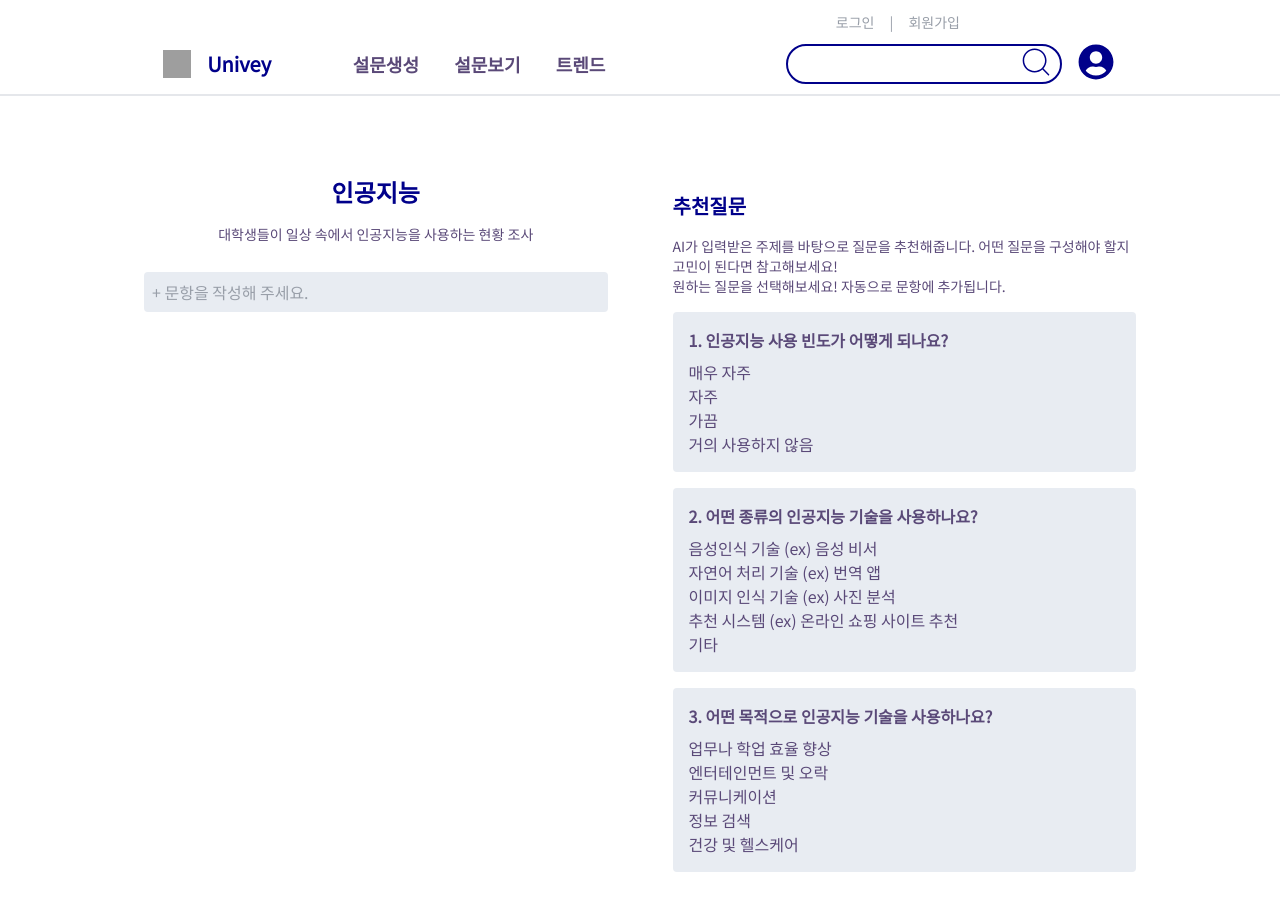
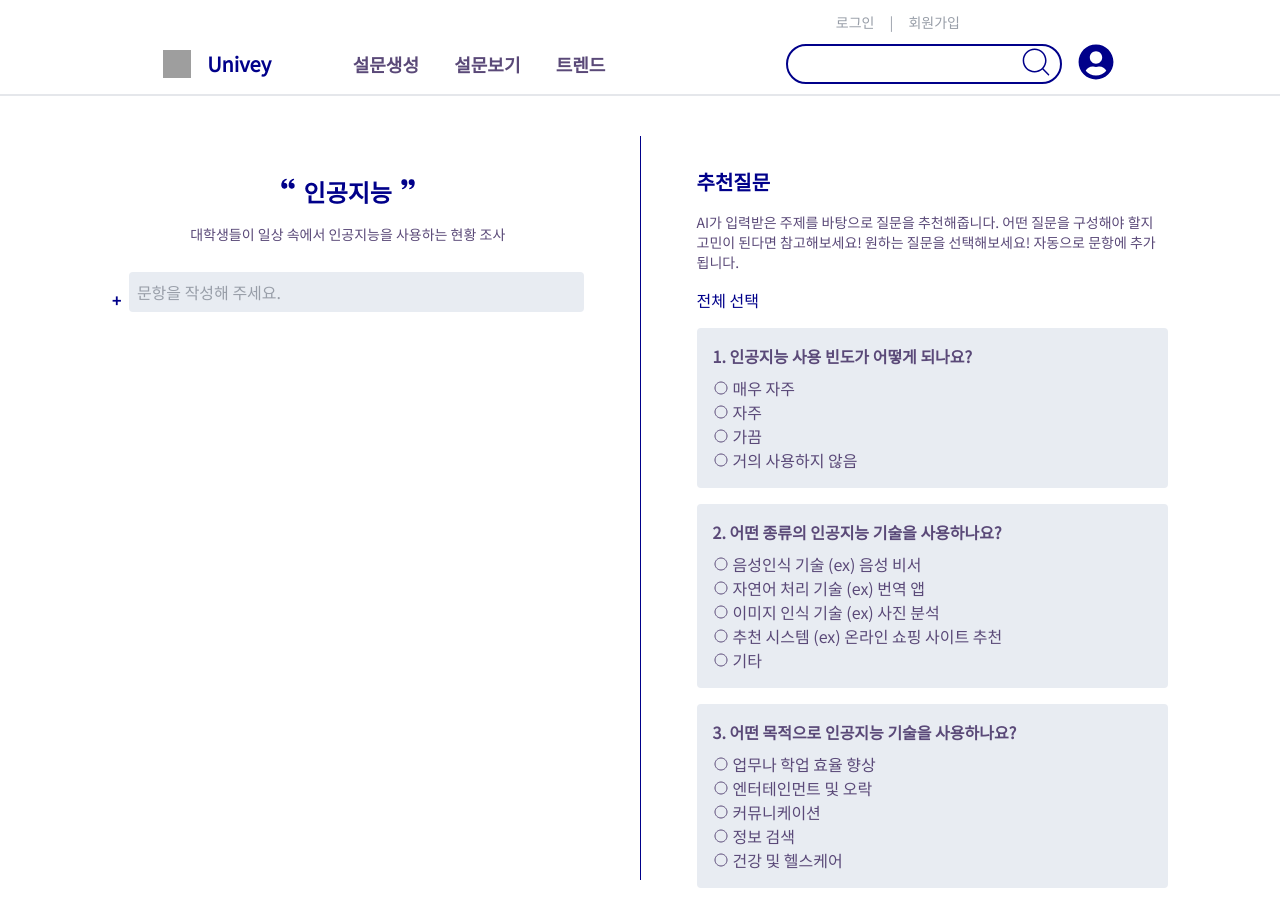
Before and after one commit to lse415/Univey_Front, a React (Create React App) app: page /main/create/detail in a window 1280 px wide. Built offline with nearby package versions, Linux system fonts and the light colour scheme; grey boxes are pictures that could not be loaded.

Commit message:
[FIX]#12 add button 수정

```diff
--- a/src/components/create_detail/CreateQuestion.jsx
+++ b/src/components/create_detail/CreateQuestion.jsx
@@ -1,10 +1,11 @@
 import React, { useState } from 'react';
+import { IoRadioButtonOff } from "react-icons/io5";
 
 const CreateQuestion = ({ onCancel, onAddQuestion }) => {
   const [question, setQuestion] = useState('');
   const [questionType, setQuestionType] = useState('multipleChoice');
   const [showComponent, setShowComponent] = useState(true);
-  const [answers, setAnswers] = useState([]);
+  const [answers, setAnswers] = useState(['']);
 
   const handleAddQuestion = () => {
     if (question.trim() !== '') {
@@ -17,7 +18,7 @@ const CreateQuestion = ({ onCancel, onAddQuestion }) => {
       onAddQuestion(newQuestion);
 
       setQuestion('');
-      setAnswers([]);
+      setAnswers(['']);
     }
   };
 
@@ -26,18 +27,24 @@ const CreateQuestion = ({ onCancel, onAddQuestion }) => {
     onCancel();
   };
 
-  const handleAddAnswer = () => {
-    setAnswers([...answers, '']);
-  };
-
   const handleUpdateAnswer = (index, value) => {
     const updatedAnswers = [...answers];
     updatedAnswers[index] = value;
+
+    // 마지막 answer 칸이 empty하지 않은 상태면 input 하나 더 생성
+    if (index === updatedAnswers.length - 1 && value.trim() !== '') {
+      updatedAnswers.push('');
+    }
+
     setAnswers(updatedAnswers);
   };
 
   return showComponent ? (
-    <div className="mb-2 rounded p-5 bg-question_card_bg">
+    <div className='flex w-full'>
+      <button onClick={handleAddQuestion} className=" text-main_color pr-2 font-bold">
+            +
+      </button>
+      <div className="mb-2 w-full rounded p-5 bg-question_card_bg">
         <div className="flex space-x-32">
           <input
             className="w-full p-1 border-b border-question_card_grey bg-transparent text-text_color"
@@ -62,24 +69,19 @@ const CreateQuestion = ({ onCancel, onAddQuestion }) => {
               <div key={index} className="flex items-center mt-2">
                 <input
                   className="p-1 border-b border-question_card_grey bg-transparent text-text_color mr-2"
-                placeholder={`Answer ${index + 1}`}
+                  placeholder={'응답 추가'}
                   value={answer}
                   onChange={(e) => handleUpdateAnswer(index, e.target.value)}
                 />
               </div>
             ))}
-          <button onClick={handleAddAnswer} className="text-blue-500 mt-3">
-            + 응답 추가
-          </button>
           </div>
         )}
-      <div className="pr-5 mt-2 text-right">
-        <button onClick={handleAddQuestion} className=" text-blue-500 px-4 py-2 mr-2">
+        {/* <div className="pr-5 mt-2 text-right">
+          <button onClick={handleAddQuestion} className="text-blue-500 px-4 py-2 mr-2">
             Add Question
           </button>
-        <button onClick={handleDelete} className="text-red-500 text-right">
-          Delete
-        </button>
+        </div> */}
       </div>
     </div>
   ) : null;
--- a/src/components/create_detail/QuestionCard.jsx
+++ b/src/components/create_detail/QuestionCard.jsx
@@ -1,6 +1,5 @@
-// QuestionCard.js
-
 import React from 'react';
+import { IoRadioButtonOff } from "react-icons/io5";
 
 const QuestionCard = ({ question, question_num, answer, onClick }) => {
   const renderAnswer = () => {
@@ -11,8 +10,8 @@ const QuestionCard = ({ question, question_num, answer, onClick }) => {
     return (
       <div>
         {Object.entries(answer).map(([key, value], index) => (
-          <p key={index}>
-            {value}
+          <p key={index} className='flex items-center'>
+            <IoRadioButtonOff className='mr-1'/> {value}
           </p>
         ))}
       </div>
--- a/src/components/create_detail/RecommendedQuestions.jsx
+++ b/src/components/create_detail/RecommendedQuestions.jsx
@@ -1,4 +1,4 @@
-import React from 'react';
+import React, {useState} from 'react';
 import QuestionCard from './QuestionCard';
 
 // RecommendedQuestions : 추천된 질문
@@ -7,17 +7,21 @@ import QuestionCard from './QuestionCard';
 
 const RecommendedQuestions = ({ recommendedQuestions, onAddQuestion }) => {
   return (
-    <div className="flex-1 p-4 mt-20">
+    <div className="flex-1 p-4 mt-14">
+
       <div className="text-xl font-semibold text-main_color mb-4">추천질문</div>
       <p className="mb-4 text-sm">
         AI가 입력받은 주제를 바탕으로 질문을 추천해줍니다. 어떤 질문을 구성해야 할지 고민이 된다면 참고해보세요!
-        <br></br>원하는 질문을 선택해보세요! 자동으로 문항에 추가됩니다.
+        원하는 질문을 선택해보세요! 자동으로 문항에 추가됩니다.
       </p>
+      <button className="text-right text-main_color mb-4">
+        전체 선택
+      </button>
       {recommendedQuestions.map((recommendedQuestion) => (
         <QuestionCard
           key={recommendedQuestion.question_num}
           question_num={recommendedQuestion.question_num.toString()}
-          question={recommendedQuestion.question || 'No question available'}
+          question={recommendedQuestion.question}
           answer={recommendedQuestion.answer}
           onClick={() => onAddQuestion(recommendedQuestion)}
         />
--- a/src/components/create_detail/UserQuestions.jsx
+++ b/src/components/create_detail/UserQuestions.jsx
@@ -1,8 +1,10 @@
 import React, { useState, useRef, useEffect } from 'react';
 import QuestionCard from './QuestionCard';
 import CreateQuestion from './CreateQuestion';
+import { BiSolidQuoteAltLeft } from "react-icons/bi";
+import { BiSolidQuoteAltRight } from "react-icons/bi";
 
-const UserQuestions = ({ userQuestions, onRemoveQuestion,onAddQuestion, topic, description  }) => {
+const UserQuestions = ({ userQuestions, onRemoveQuestion, onAddQuestion, topic, description }) => {
   const [creatingQuestion, setCreatingQuestion] = useState(false);
   const [newQuestion, setNewQuestion] = useState('');
   const inputRef = useRef(null);
@@ -20,8 +22,19 @@ const UserQuestions = ({ userQuestions, onRemoveQuestion,onAddQuestion, topic, d
     setNewQuestion('');
   };
 
+  const handleClick = () => {
+    setCreatingQuestion((prev) => !prev);
+  };
+
   const handleClickOutside = (event) => {
-    if (inputRef.current && !inputRef.current.contains(event.target) && !creatingQuestion) {
+    const inputElement = inputRef.current.querySelector('input');
+
+    // Check if the input box is empty
+    if (inputElement
+      && inputElement.value.trim() === ''
+      && !inputRef.current.contains(event.target)
+      && creatingQuestion) {
+      // If creatingQuestion is true, clicked outside, input box is empty -> false....
       setCreatingQuestion(false);
     }
   };
@@ -36,7 +49,12 @@ const UserQuestions = ({ userQuestions, onRemoveQuestion,onAddQuestion, topic, d
 
   return (
     <div className="flex-1 p-4 mt-16">
-      <h2 className="text-2xl text-center font-semibold text-main_color mb-4">{topic}</h2>
+      <div className='flex justify-center'>
+        <BiSolidQuoteAltLeft className='text-main_color'/>
+        <h2 className="text-2xl font-semibold text-main_color mb-4 px-2">{topic}</h2>
+        <BiSolidQuoteAltRight className='text-main_color'/>
+      </div>
+
       <p className="text-center text-sm mb-7">{description}</p>
       {userQuestions.map((userQuestion, index) => (
         <QuestionCard
@@ -47,18 +65,22 @@ const UserQuestions = ({ userQuestions, onRemoveQuestion,onAddQuestion, topic, d
           onClick={() => onRemoveQuestion(index)}
         />
       ))}
-      <div className="mt-4" ref={inputRef}>
-        <div
-          onClick={() => setCreatingQuestion(true)}
-          className="p-2 mb-4 bg-question_card_bg rounded text-sub_text_color cursor-pointer"
-        >
-          + 문항을 작성해 주세요.
-        </div>
-        {creatingQuestion && (
-          <CreateQuestion
-            onCancel={() => setCreatingQuestion(false)}
-            onAddQuestion={handleAddQuestion}
-          />
+      <div className="mt-4 flex" ref={inputRef}>
+        {creatingQuestion ? (
+          <CreateQuestion onCancel={handleClick} onAddQuestion={handleAddQuestion} />
+        ) : (
+          <div className='flex items-center w-full'>
+            <button className=" text-main_color pr-2 font-bold">
+            {/* onClick={handleAddQuestion}  */}
+            +
+            </button>
+            <div
+              onClick={handleClick}
+              className="p-2 mb-4 w-full bg-question_card_bg rounded text-sub_text_color cursor-pointer"
+            >
+              문항을 작성해 주세요.
+            </div>
+          </div>
         )}
       </div>
     </div>
--- a/src/pages/CreateDetail.jsx
+++ b/src/pages/CreateDetail.jsx
@@ -16,7 +16,7 @@ const CreateDetail = () => {
 
         const flattenedRecommendedQuestions = surveyData
           .map(item => item.recommendedQuestions)
-          .flat();
+          .flat();  //배열 병합.
 
         setRecommendedQuestions(flattenedRecommendedQuestions);
 
@@ -46,7 +46,8 @@ const CreateDetail = () => {
   };
 
   return (
-    <div className="flex md:mx-32">
+    <div className="flex items-stretch md:mx-24">
+      <div className="flex-1">
         <UserQuestions
           userQuestions={userQuestions}
           onRemoveQuestion={handleRemoveQuestion}
@@ -54,12 +55,16 @@ const CreateDetail = () => {
           description={description}
           onAddQuestion={handleAddQuestion}
         />
-      <div className="border-l border-main_color mx-4 h-full"></div>
+      </div>
+      <div className="border-l border-main_color m-10"></div>
+      <div className="flex-1">
         <RecommendedQuestions
           recommendedQuestions={recommendedQuestions}
           onAddQuestion={handleAddQuestion}
         />
       </div>
+    </div>
+
   );
 };
 
```
Also changed, not shown: src/assets/icons/greater-than.svg (added), src/assets/icons/radio-button.svg (added). Lines whose indentation alone changed are shown as unchanged.
